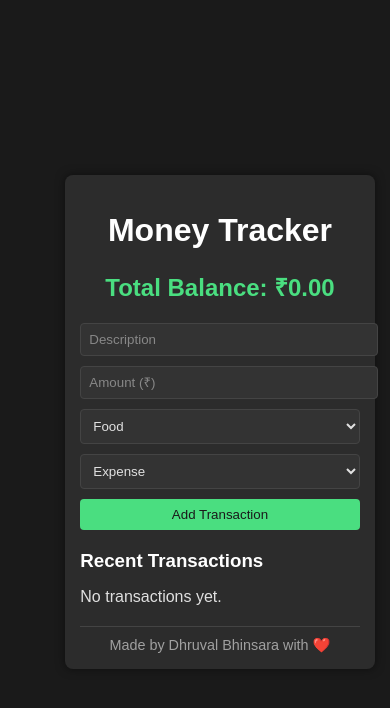
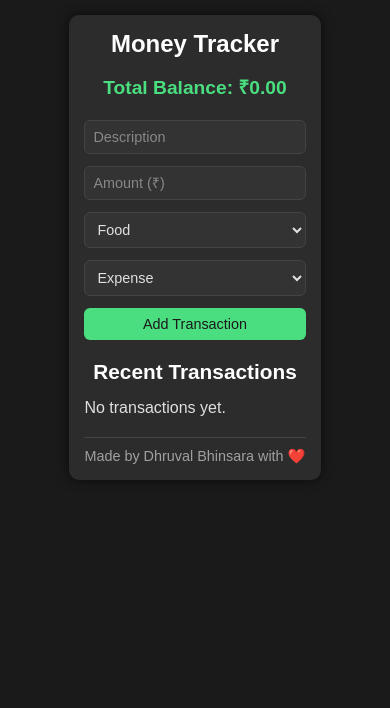
Before and after one commit to DhruvalBhinsara1/expense-tracker, a React (Vite) app: page / in a window 390 px wide. Shown: the top 708 px of the page. Built offline with nearby package versions, Linux system fonts and the light colour scheme.

Commit message:
made it better responsive

```diff
--- a/src/index.css
+++ b/src/index.css
@@ -1,55 +1,74 @@
+/* Reset default margins and ensure box-sizing */
+* {
+  margin: 0;
+  padding: 0;
+  box-sizing: border-box;
+}
+
 body {
   font-family: Arial, sans-serif;
-  margin: 0;
-  padding: 0;
   background-color: #1a1a1a;
   color: #e0e0e0;
   display: flex;
   justify-content: center;
-  align-items: center;
+  align-items: flex-start;
   min-height: 100vh;
+  padding: 15px;
 }
 
+/* Responsive container */
 .container {
-  max-width: 800px;
   width: 100%;
-  height: auto;
+  max-width: 600px;
+  /* Increased max-width for better readability */
   padding: 20px;
   background: #2c2c2c;
-  border-radius: 8px;
-  box-shadow: 0 0 10px rgba(0, 0, 0, 0.5);
+  border-radius: 10px;
+  box-shadow: 0 0 12px rgba(0, 0, 0, 0.6);
+  transition: all 0.3s ease;
+  /* Smooth transitions for resizing */
 }
 
+/* Headings */
 h1 {
   text-align: center;
   color: #ffffff;
+  font-size: 1.8rem;
+  margin-bottom: 15px;
 }
 
-.balance {
+.balance h2 {
+  color: #4ade80;
+  font-size: 1.4rem;
   text-align: center;
   margin-bottom: 20px;
 }
 
-.balance h2 {
-  color: #4ade80;
-}
-
+/* Responsive form */
 .transaction-form {
-  display: flex;
-  flex-wrap: wrap;
-  gap: 10px;
+  display: grid;
+  gap: 12px;
   margin-bottom: 20px;
+  grid-template-columns: 1fr;
+  /* Single column for small screens */
 }
 
 .transaction-form input,
 .transaction-form select {
-  padding: 8px;
+  padding: 10px;
   border: 1px solid #444;
-  border-radius: 4px;
+  border-radius: 6px;
   background: #333;
   color: #e0e0e0;
-  flex: 1;
-  min-width: 0;
+  font-size: 1rem;
+  width: 100%;
+  transition: border-color 0.3s ease;
+}
+
+.transaction-form input:focus,
+.transaction-form select:focus {
+  outline: none;
+  border-color: #4ade80;
 }
 
 .transaction-form input::placeholder {
@@ -58,18 +77,18 @@ h1 {
 
 .form-buttons {
   display: flex;
+  flex-direction: column;
   gap: 10px;
-  flex: 1;
-  min-width: 0;
 }
 
 .transaction-form button,
 .cancel-btn {
-  padding: 8px 16px;
+  padding: 10px;
   border: none;
-  border-radius: 4px;
+  border-radius: 6px;
   cursor: pointer;
-  flex: 1;
+  font-size: 1rem;
+  transition: background-color 0.3s ease;
 }
 
 .transaction-form button {
@@ -90,9 +109,12 @@ h1 {
   background-color: #4b5563;
 }
 
+/* Transaction list */
 .transaction-list h3 {
   color: #ffffff;
-  margin-bottom: 10px;
+  margin-bottom: 15px;
+  text-align: center;
+  font-size: 1.3rem;
 }
 
 .transaction-list ul {
@@ -101,13 +123,18 @@ h1 {
 }
 
 .transaction-list li {
-  display: flex;
-  justify-content: space-between;
+  display: grid;
+  grid-template-columns: 1fr auto;
+  /* Description and actions */
+  gap: 10px;
+  padding: 12px;
+  border-bottom: 1px solid #444;
   align-items: center;
-  padding: 10px;
-  border-bottom: 1px solid #444;
-  flex-wrap: wrap;
-  gap: 10px;
+  transition: background-color 0.2s ease;
+}
+
+.transaction-list li:hover {
+  background-color: #333;
 }
 
 .transaction-list li:last-child {
@@ -115,8 +142,7 @@ h1 {
 }
 
 .transaction-list li span {
-  flex: 1;
-  min-width: 80px;
+  font-size: 0.95rem;
 }
 
 .income {
@@ -129,19 +155,19 @@ h1 {
 
 .transaction-actions {
   display: flex;
-  gap: 10px;
-  flex: 1;
-  min-width: 120px;
+  gap: 8px;
   justify-content: flex-end;
 }
 
 .edit-btn,
 .delete-btn {
   border: none;
-  padding: 5px 10px;
+  padding: 6px 12px;
   border-radius: 4px;
   cursor: pointer;
   color: #ffffff;
+  font-size: 0.9rem;
+  transition: background-color 0.3s ease;
 }
 
 .edit-btn {
@@ -160,43 +186,91 @@ h1 {
   background-color: #dc2626;
 }
 
-@media (max-width: 600px) {
+/* Footer */
+.footer {
+  text-align: center;
+  margin-top: 20px;
+  padding-top: 15px;
+  border-top: 1px solid #444;
+  color: #a0a0a0;
+  font-size: 0.9rem;
+}
+
+/* Small screens (up to 400px) */
+@media (max-width: 400px) {
   .container {
-    margin: 10px;
     padding: 15px;
   }
 
-  .transaction-form {
-    flex-direction: column;
+  h1 {
+    font-size: 1.5rem;
+  }
+
+  .balance h2 {
+    font-size: 1.2rem;
   }
 
   .transaction-form input,
-  .transaction-form select,
-  .form-buttons {
-    width: 100%;
+  .transaction-form select {
+    font-size: 0.9rem;
+    padding: 8px;
+  }
+
+  .transaction-form button,
+  .cancel-btn {
+    font-size: 0.9rem;
+    padding: 8px;
+  }
+
+  .transaction-list li {
+    padding: 10px;
+  }
+}
+
+/* Medium screens (401px to 600px) */
+@media (min-width: 401px) and (max-width: 600px) {
+  .transaction-form {
+    grid-template-columns: 1fr 1fr;
+    /* Two columns for inputs */
   }
 
   .form-buttons {
-    flex-direction: column;
+    grid-column: span 2;
+    /* Buttons span both columns */
+  }
+}
+
+/* Larger screens (601px and up) */
+@media (min-width: 601px) {
+  .transaction-form {
+    grid-template-columns: repeat(4, 1fr);
+    /* Four columns for inputs */
+    align-items: center;
+  }
+
+  .form-buttons {
+    grid-column: span 4;
+    flex-direction: row;
+    justify-content: center;
+  }
+
+  .transaction-form button,
+  .cancel-btn {
+    width: auto;
+    min-width: 120px;
   }
 
   .transaction-list li {
-    flex-direction: column;
-    align-items: flex-start;
+    grid-template-columns: 2fr 1fr 1fr 1fr auto;
+    /* Description, amount, category, type, actions */
+    gap: 15px;
   }
 
   .transaction-list li span {
-    width: 100%;
+    text-align: left;
   }
 
   .transaction-actions {
-    width: 100%;
-    justify-content: flex-start;
-  }
-
-  .edit-btn,
-  .delete-btn {
-    width: 100%;
-    text-align: center;
+    flex-direction: row;
   }
 }
```
